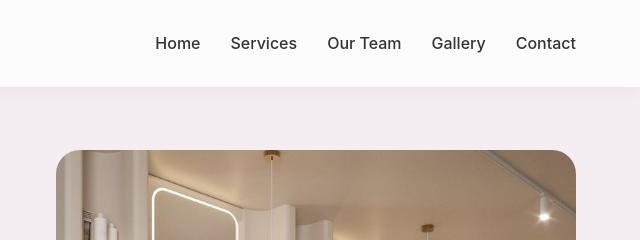
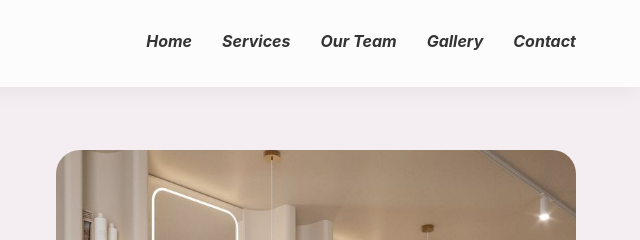
Before and after one commit to IliaBejenar/Landing-Studio44, a plain HTML site: page Салон красоты Studio 44/index.html in a window 1280 px wide. Shown: the top 240 px of the page, 640-1280 px from the left. Drawn offline with Linux system fonts and the light colour scheme.

Commit message:
shrift changes

```diff
--- a/Салон красоты Studio 44/index.html
+++ b/Салон красоты Studio 44/index.html
@@ -16,11 +16,11 @@
     <div class="logo">Studio<span>44</span></div>
 
     <nav class="nav">
-      <a href="#hero">Home</a>
-      <a href="#services">Services</a>
-      <a href="#specialists">Our Team</a>
-      <a href="#gallery">Gallery</a>
-      <a href="#contact">Contact</a>
+      <a href="#hero"><strong><i>Home</i></strong></a>
+      <a href="#services"><strong><i>Services</i></strong></a>
+      <a href="#specialists"><strong><i>Our Team</i></strong></a>
+      <a href="#gallery"><strong><i>Gallery</i></strong></a>
+      <a href="#contact"><strong><i>Contact</i></strong></a>
     </nav>
 
     <div class="burger" id="burger">
--- a/Салон красоты Studio 44/style.css
+++ b/Салон красоты Studio 44/style.css
@@ -484,3 +484,45 @@ img {
   transform: translateY(-3px);
   box-shadow: 0 12px 30px rgba(233,30,99,0.45);
 }
+
+/* NAV LINKS ANIMATION */
+.nav a {
+  position: relative;
+  font-size: 16px;
+  text-decoration: none;
+  color: #333;
+  padding-bottom: 4px;
+  transition: color 0.3s ease;
+}
+
+/* Цвет текста при hover */
+.nav a:hover {
+  color: #e91e63;
+}
+
+/* Линия под ссылкой */
+.nav a::after {
+  content: "";
+  position: absolute;
+  left: 0;
+  bottom: -2px;
+  width: 0%;
+  height: 2px;
+  background: #e91e63;
+  transition: width 0.3s ease;
+  border-radius: 2px;
+}
+
+/* Анимация линии */
+.nav a:hover::after {
+  width: 100%;
+}
+
+/* ACTIVE STATE (Home) */
+.nav a.active {
+  color: #e91e63;
+}
+
+.nav a.active::after {
+  width: 100%;
+}
```
